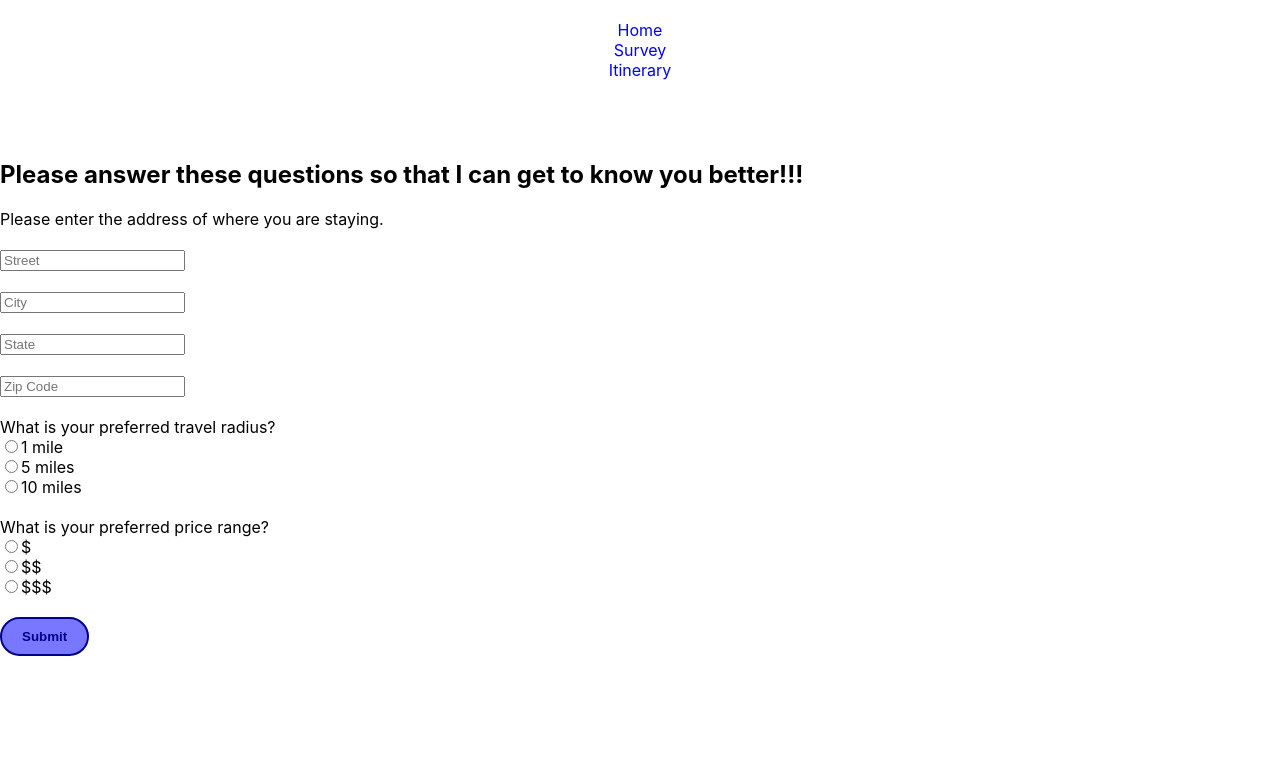
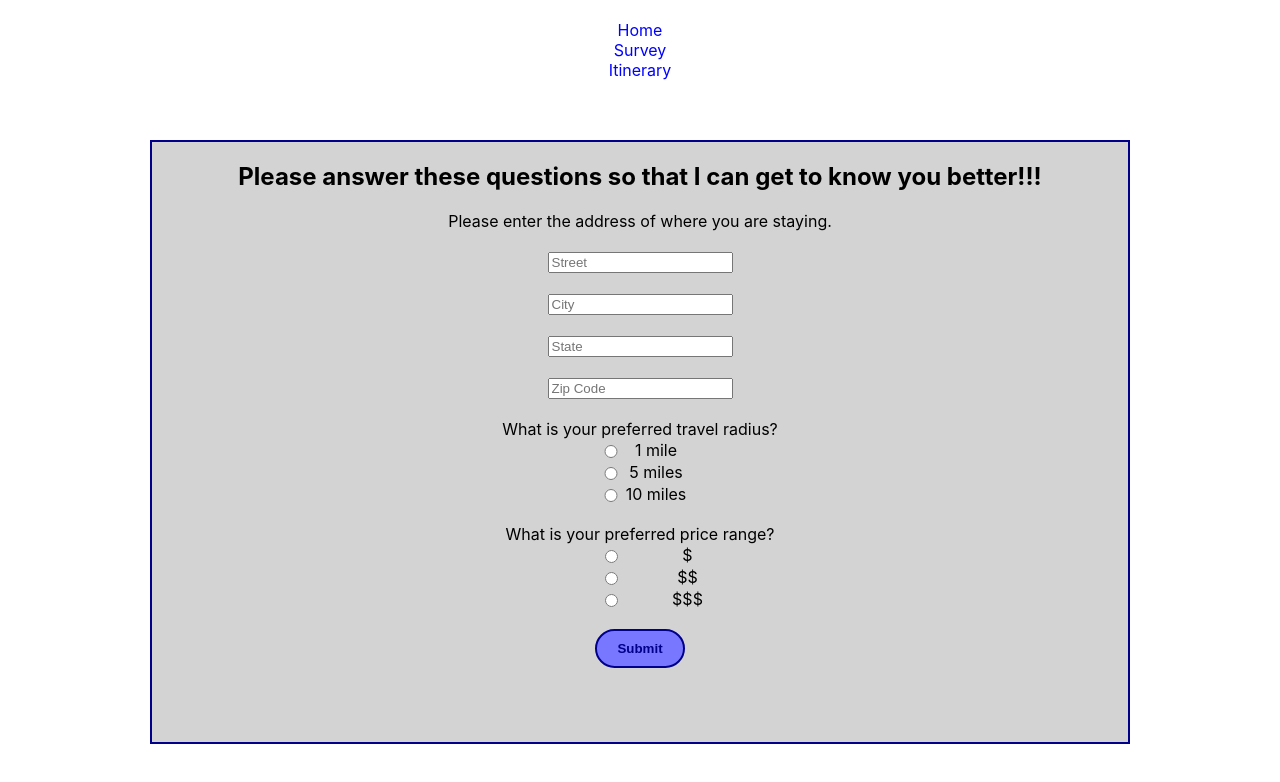
Before and after one commit to JackNguyen4/sweitinerary, a React (Create React App) app: page /Survey in a window 1280 px wide. Shown: the top 782 px of the page. Built offline with nearby package versions, Linux system fonts and the light colour scheme.

Commit message:
Update Survey.css

```diff
--- a/src/Pages/Styles/Survey.css
+++ b/src/Pages/Styles/Survey.css
@@ -0,0 +1,50 @@
+.the {
+
+    height: 600px;
+    background-color: lightgray;
+    text-align: center;
+    border:2px solid darkblue;
+    margin-left: 150px;
+    margin-right: 150px;
+
+
+}
+.something {
+    width:100%;
+}
+.radius {
+    width: 20px;
+
+
+    left: 70px;
+    position:relative;
+
+    vertical-align: middle;
+}
+
+label {
+    width: 200px;
+
+
+    left: 2px;
+    position:relative;
+
+    display: inline-block;
+    vertical-align: middle;
+}
+
+.ok {
+}
+.typeoffood{
+}
+
+.food{
+    text-align: center;
+
+}
+.price{
+    position: relative;
+    left: 35px;
+    vertical-align: middle;
+
+}
```
